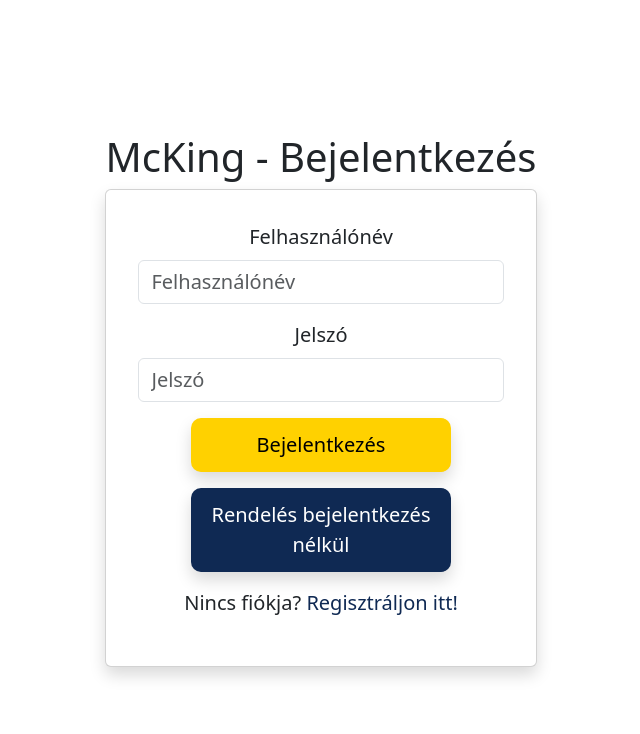
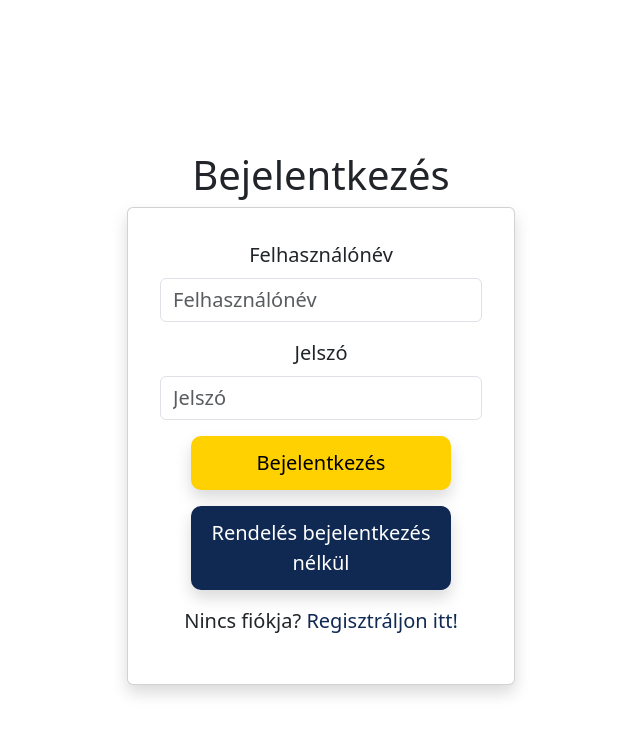
Before and after one commit to SagiBeno/McKing, a React (Vite) app in the folder react-app/: page / in a window 1280 px wide. Shown: the top 734 px of the page, without its empty margins (319-959 px from the left). Built offline with nearby package versions, Linux system fonts and the light colour scheme.

Commit message:
Fix logout

```diff
--- a/react-app/src/App.css
+++ b/react-app/src/App.css
@@ -177,7 +177,7 @@
 }
 
 #sidebarOpenButton {
-  margin-top: 60px;
+  margin-top: 65px;
   margin-right: 10px;
   padding: 5px;
   position: fixed;
@@ -190,6 +190,7 @@
 }
 
 #sidebarCloseButton {
+  margin-top: 5px;
   position: absolute;
   top: 0;
   right: 0;
--- a/react-app/src/App.jsx
+++ b/react-app/src/App.jsx
@@ -28,8 +28,8 @@
 
   return (
     <BrowserRouter>
-      <Container className="my-3">
-        {loggedIn && <NavbarComponent username={username} role={role} />}
+      <Container style={{marginTop: '35px'}}>
+        {loggedIn && <NavbarComponent username={username} role={role}/>}
         <Routes>
           <Route path="/" element={loggedIn ? <Navigate to="/order" /> : <LoginPage onLogin={handleLogin} />} />
           <Route path="/register" element={loggedIn ? <Navigate to="/order" /> : <RegistrationPage onRegister={handleLogin} />} /> {/* Login after registration */}
--- a/react-app/src/Components/NavbarComponent.jsx
+++ b/react-app/src/Components/NavbarComponent.jsx
@@ -2,6 +2,7 @@
 import { Link } from "react-router-dom";
 
 export default function NavbarComponent(props) {
+
     return (
         <>
             <Navbar expand="lg" className="bg-body-tertiary" fixed="top">
@@ -28,7 +29,7 @@
                         </Nav>
 
                         <Navbar.Text>
-                            Bejelentkezve: <Navbar.Brand as={Link} to="/" className="logoutButton" style={{padding:0}}>{props.username}</Navbar.Brand>
+                            Bejelenzkezve <a href="/">{props.username}</a>
                         </Navbar.Text>
                     </Navbar.Collapse>
                 </Container>
--- a/react-app/src/Pages/LoginPage.jsx
+++ b/react-app/src/Pages/LoginPage.jsx
@@ -8,7 +8,7 @@
 
     return(
         <>
-            <h1>McKing - Bejelentkezés</h1>
+            <h1>Bejelentkezés</h1>
             <Card className="shadow">
                 <Card.Body>
                     <LoginComponent onLogin={handleLogin} />
```
